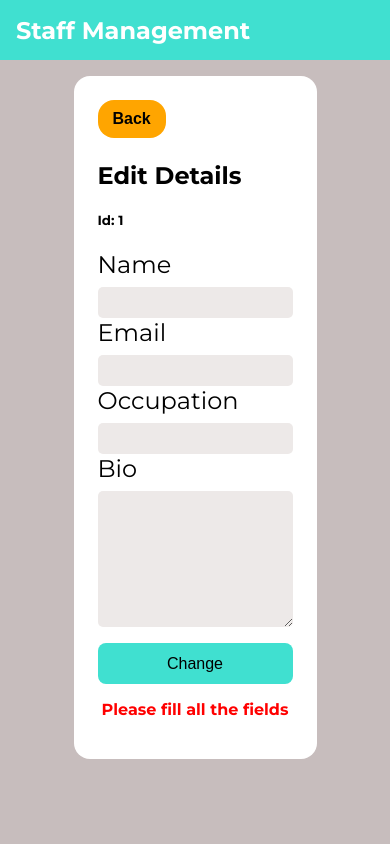
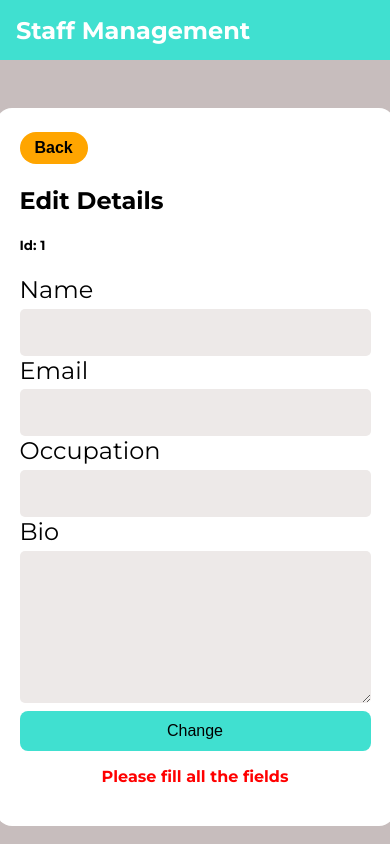
Before and after one commit to vicowiti/js-interview-project, a React (Create React App) app: page /1 in a window 390 px wide. Built offline with nearby package versions, Linux system fonts and the light colour scheme.

Commit message:
Made the form responsive

```diff
--- a/src/components/EditForm/Editform.css
+++ b/src/components/EditForm/Editform.css
@@ -6,10 +6,10 @@
   position: relative;
 }
 .editform {
-  margin-top: 0.5rem;
+  margin-top: 3rem;
   margin-bottom: 0.5rem;
   padding: 2rem;
-  max-width: 50vw !important;
+  max-width: 50vw;
   width: 30vw;
   background: #fff;
   border-radius: 1rem;
@@ -63,10 +63,11 @@ label {
     position: relative;
   }
   .editform {
-    margin-top: 1rem;
-    margin-bottom: 1rem;
+    margin-top: 3rem;
+    margin-bottom: 0.5rem;
     padding: 1.5rem;
-    width: 90vw !important;
+    width: 90vw;
+    max-width: 100vw;
     background: #fff;
     border-radius: 1rem;
   }
@@ -78,35 +79,35 @@ label {
 
   input,
   textarea {
-    padding: 0.5rem;
+    padding: 1rem;
     border-radius: 5px;
     border: none;
     background-color: #ede9e8;
   }
 
   .edit-btn {
-    margin-top: 1rem;
+    margin-top: 0.5rem;
     width: 100%;
     background-color: turquoise;
     padding: 0.7rem;
     font-size: 1rem;
     border-radius: 0.5rem;
-    font-weight: 400;
+    font-weight: 500;
     border: none;
   }
 
   label {
     font-size: 1.5rem;
-    margin-bottom: 0.5rem;
+    margin-bottom: 0.3rem;
   }
 
   .back-btn {
-    padding: 10px 15px;
-    border-radius: 1rem;
+    padding: 7px 15px;
     background-color: orange;
     border: none;
     font-size: 1rem;
     font-weight: 900;
-    margin-bottom: 0.2rem;
+    margin-bottom: 0.1rem;
+    border-radius: 1rem;
   }
 }
```
